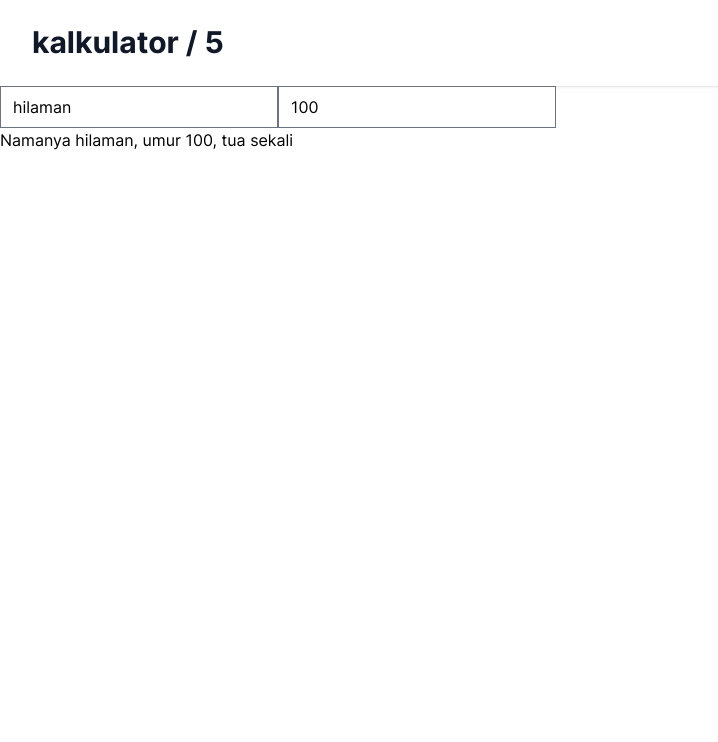
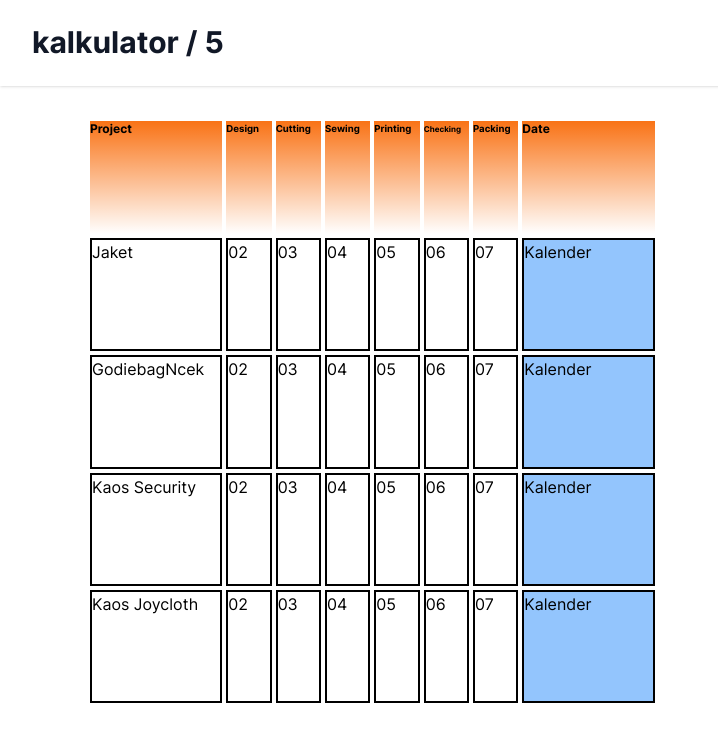
Before and after one commit to madeserius/serius, a Vue app: page /kalkulator in a window 1280 px wide. Shown: the top 742 px of the page, without its empty margins (0-718 px from the left). Built offline with nearby package versions, Linux system fonts and the light colour scheme.

Commit message:
membuat tabel

```diff
--- /dev/null
+++ b/src/components/Hadek.vue
@@ -0,0 +1,9 @@
+<template>
+  <div class="font-bold"><slot /></div>
+</template>
+
+<script>
+export default {
+  name: "Hadek",
+};
+</script>
--- /dev/null
+++ b/src/components/KdButton.vue
@@ -0,0 +1,32 @@
+<template>
+  <div class="bg-blue-500 mt-2 mp-2">
+    <button
+      class="
+        bg-red-500
+        hover:bg-blue-700
+        text-white
+        font-bold
+        py-2
+        px-4
+        rounded-full
+      "
+      v-on:click="count++"
+    >
+      <slot></slot> you click me{{ count }} times.
+    </button>
+    <p>ini angka nya {{ count }}</p>
+  </div>
+</template>
+
+<script>
+import { computed } from "vue";
+
+export default {
+  name: "KdButton",
+  data() {
+    return {
+      count: 0,
+    };
+  },
+};
+</script>
--- a/src/routes.js
+++ b/src/routes.js
@@ -44,5 +44,6 @@ export const routes = [
     // which is lazy-loaded when the route is visited.
     // component: () => import('./views/Kalkulator.vue')
   },
+
   { path: '/:path(.*)', component: NotFound },
 ]
--- a/src/views/Kalkulator.vue
+++ b/src/views/Kalkulator.vue
@@ -1,24 +1,314 @@
 <template>
-  <div>
-    <input type="text" v-model="name" />
-    <input type="number" v-model="age" />
-    <p>Namanya {{ name }}, umur {{ age }}, {{ expression }}</p>
+  <div class="flex space-x-1">
+    <div
+      class="
+        border-solid border-0 border-black
+        text-xs
+        font-bold
+        bg-orange-500 bg-gradient-to-t
+        from-white
+      "
+      style="
+        margin-bottom: 4px;
+        margin-top: 35px;
+        margin-left: 90px;
+        width: 35mm;
+        height: 30mm;
+      "
+    >
+      Project
+    </div>
+    <div
+      class="
+        border-solid border-1 border-black
+        text-xs
+        font-bold
+        bg-orange-500 bg-orange-500 bg-gradient-to-t
+        from-white
+      "
+      style="margin-top: 35px; font-size: 0.6rem; width: 12mm; height: 30mm"
+    >
+      Design
+    </div>
+    <div
+      class="
+        border-solid border-1 border-black
+        text-xs
+        font-bold
+        bg-orange-500 bg-orange-500 bg-gradient-to-t
+        from-white
+      "
+      style="margin-top: 35px; font-size: 0.6rem; width: 12mm; height: 30mm"
+    >
+      Cutting
+    </div>
+    <div
+      class="
+        border-solid border-1 border-black
+        text-xs
+        font-bold
+        bg-orange-500 bg-orange-500 bg-gradient-to-t
+        from-white
+      "
+      style="margin-top: 35px; font-size: 0.6rem; width: 12mm; height: 30mm"
+    >
+      Sewing
+    </div>
+    <div
+      class="
+        border-solid border-1 border-black
+        text-xs
+        font-bold
+        bg-orange-500 bg-orange-500 bg-gradient-to-t
+        from-white
+      "
+      style="margin-top: 35px; font-size: 0.6rem; width: 12mm; height: 30mm"
+    >
+      Printing
+    </div>
+    <div
+      class="
+        border-solid border-1 border-black
+        text-xs
+        font-bold
+        bg-orange-500 bg-orange-500 bg-gradient-to-t
+        from-white
+      "
+      style="margin-top: 35px; font-size: 0.5rem; width: 12mm; height: 30mm"
+    >
+      Checking
+    </div>
+    <div
+      class="
+        border-solid border-1 border-black
+        text-xs
+        font-bold
+        bg-orange-500 bg-orange-500 bg-gradient-to-t
+        from-white
+      "
+      style="margin-top: 35px; font-size: 0.6rem; width: 12mm; height: 30mm"
+    >
+      Packing
+    </div>
+    <div
+      class="
+        border-solid border-1 border-black
+        text-xs
+        font-bold
+        bg-orange-500 bg-orange-500 bg-gradient-to-t
+        from-white
+      "
+      style="margin-top: 35px; width: 35mm; height: 30mm"
+    >
+      Date
+    </div>
+  </div>
+  <div class="flex space-x-1">
+    <div
+      class="border-solid border-2 border-black"
+      style="margin-bottom: 4px; margin-left: 90px; width: 35mm; height: 30mm"
+    >
+      Jaket
+    </div>
+    <div
+      class="border-solid border-2 border-black"
+      style="width: 12mm; height: 30mm"
+    >
+      02
+    </div>
+    <div
+      class="border-solid border-2 border-black"
+      style="width: 12mm; height: 30mm"
+    >
+      03
+    </div>
+    <div
+      class="border-solid border-2 border-black"
+      style="width: 12mm; height: 30mm"
+    >
+      04
+    </div>
+    <div
+      class="border-solid border-2 border-black"
+      style="width: 12mm; height: 30mm"
+    >
+      05
+    </div>
+    <div
+      class="border-solid border-2 border-black"
+      style="width: 12mm; height: 30mm"
+    >
+      06
+    </div>
+    <div
+      class="border-solid border-2 border-black"
+      style="width: 12mm; height: 30mm"
+    >
+      07
+    </div>
+    <div
+      class="border-solid border-2 border-black bg-blue-300"
+      style="width: 35mm; height: 30mm"
+    >
+      Kalender
+    </div>
+  </div>
+  <div class="flex space-x-1 ...">
+    <div
+      class="border-solid border-2 border-black"
+      style="margin-bottom: 4px; margin-left: 90px; width: 35mm; height: 30mm"
+    >
+      GodiebagNcek
+    </div>
+    <div
+      class="border-solid border-2 border-black"
+      style="width: 12mm; height: 30mm"
+    >
+      02
+    </div>
+    <div
+      class="border-solid border-2 border-black"
+      style="width: 12mm; height: 30mm"
+    >
+      03
+    </div>
+    <div
+      class="border-solid border-2 border-black"
+      style="width: 12mm; height: 30mm"
+    >
+      04
+    </div>
+    <div
+      class="border-solid border-2 border-black"
+      style="width: 12mm; height: 30mm"
+    >
+      05
+    </div>
+    <div
+      class="border-solid border-2 border-black"
+      style="width: 12mm; height: 30mm"
+    >
+      06
+    </div>
+    <div
+      class="border-solid border-2 border-black"
+      style="width: 12mm; height: 30mm"
+    >
+      07
+    </div>
+    <div
+      class="border-solid border-2 border-black bg-blue-300"
+      style="width: 35mm; height: 30mm"
+    >
+      Kalender
+    </div>
+  </div>
+  <div class="flex space-x-1 ...">
+    <div
+      class="border-solid border-2 border-black"
+      style="margin-bottom: 4px; margin-left: 90px; width: 35mm; height: 30mm"
+    >
+      Kaos Security
+    </div>
+    <div
+      class="border-solid border-2 border-black"
+      style="width: 12mm; height: 30mm"
+    >
+      02
+    </div>
+    <div
+      class="border-solid border-2 border-black"
+      style="width: 12mm; height: 30mm"
+    >
+      03
+    </div>
+    <div
+      class="border-solid border-2 border-black"
+      style="width: 12mm; height: 30mm"
+    >
+      04
+    </div>
+    <div
+      class="border-solid border-2 border-black"
+      style="width: 12mm; height: 30mm"
+    >
+      05
+    </div>
+    <div
+      class="border-solid border-2 border-black"
+      style="width: 12mm; height: 30mm"
+    >
+      06
+    </div>
+    <div
+      class="border-solid border-2 border-black"
+      style="width: 12mm; height: 30mm"
+    >
+      07
+    </div>
+    <div
+      class="border-solid border-2 border-black bg-blue-300"
+      style="width: 35mm; height: 30mm"
+    >
+      Kalender
+    </div>
+  </div>
+  <div class="flex space-x-1 ...">
+    <div
+      class="border-solid border-2 border-black"
+      style="margin-left: 90px; width: 35mm; height: 30mm"
+    >
+      Kaos Joycloth
+    </div>
+    <div
+      class="border-solid border-2 border-black"
+      style="width: 12mm; height: 30mm"
+    >
+      02
+    </div>
+    <div
+      class="border-solid border-2 border-black"
+      style="width: 12mm; height: 30mm"
+    >
+      03
+    </div>
+    <div
+      class="border-solid border-2 border-black"
+      style="width: 12mm; height: 30mm"
+    >
+      04
+    </div>
+    <div
+      class="border-solid border-2 border-black"
+      style="width: 12mm; height: 30mm"
+    >
+      05
+    </div>
+    <div
+      class="border-solid border-2 border-black"
+      style="width: 12mm; height: 30mm"
+    >
+      06
+    </div>
+    <div
+      class="border-solid border-2 border-black"
+      style="width: 12mm; height: 30mm"
+    >
+      07
+    </div>
+    <div
+      class="border-solid border-2 border-black bg-blue-300"
+      style="width: 35mm; height: 30mm"
+    >
+      Kalender
+    </div>
   </div>
 </template>
 
 <script>
 export default {
   data() {
-    return {
-      name: "hilaman",
-      age: 100,
-    };
-  },
-  computed: {
-    expression() {
-      if (this.age > 50) return "tua sekali";
-      else return "muda sekali";
-    },
+    return {};
   },
 };
 </script>
```
